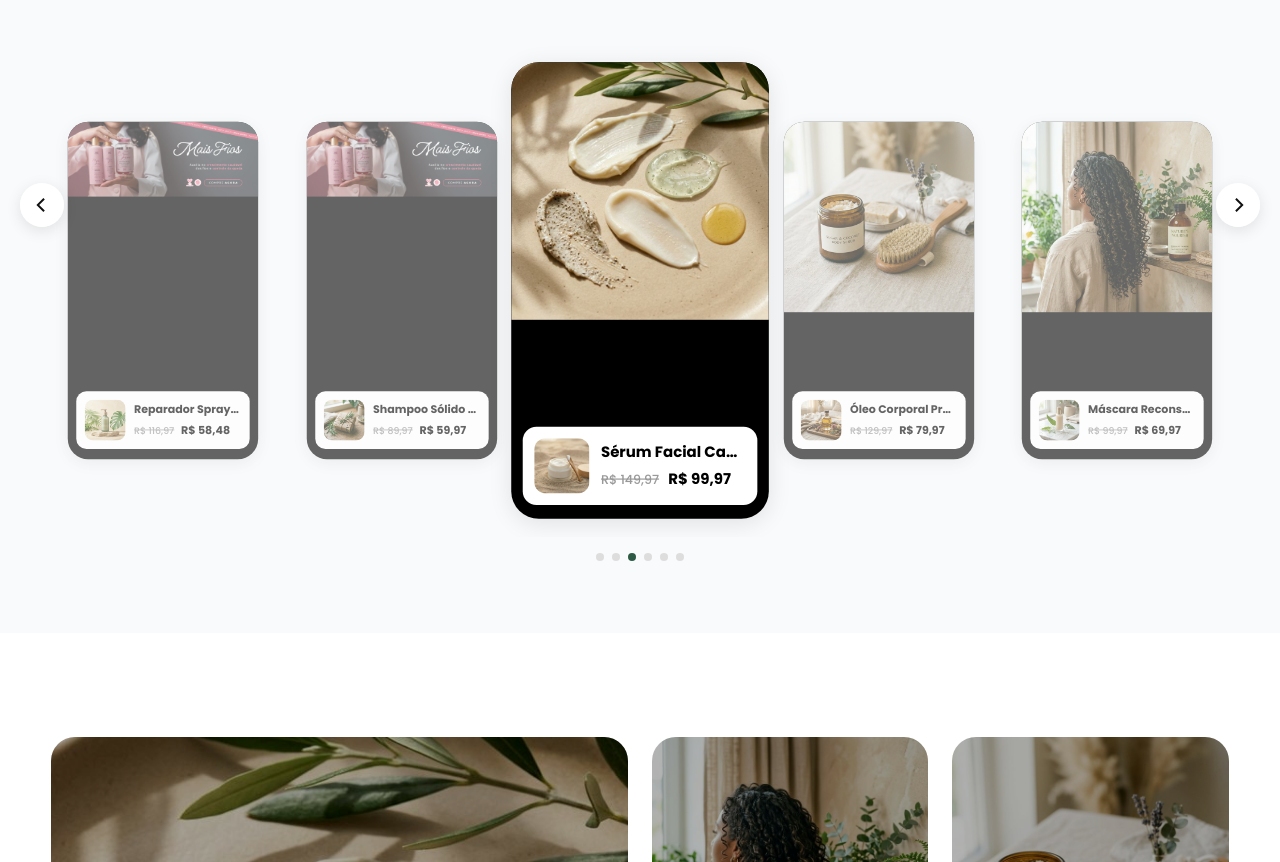
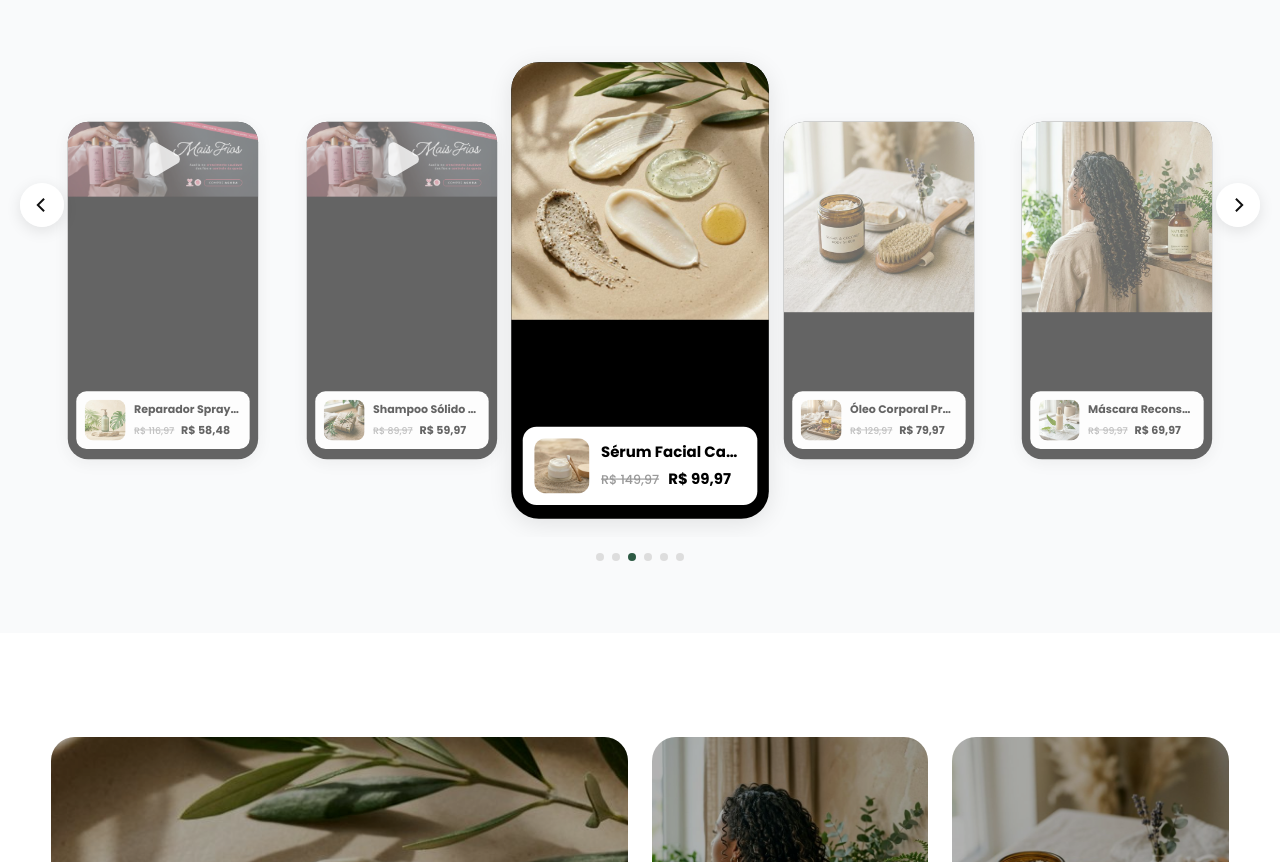
Before and after one commit to ElyssonSantos/matu, a React (Vite) app: page / in a window 1280 px wide. Shown: the part 1800-2662 px from the top of the page. Built offline with nearby package versions, Linux system fonts and the light colour scheme.

Commit message:
feat: add support for instagram reels and fix badge overlap

```diff
--- a/src/pages/Home.jsx
+++ b/src/pages/Home.jsx
@@ -1,6 +1,14 @@
 import React, { useState, useEffect, useRef } from 'react';
 import { Link } from 'react-router-dom';
-import { ArrowRight, Star, ChevronLeft, ChevronRight, Leaf, Rabbit, Recycle, Droplets } from 'lucide-react';
+import { ArrowRight, Star, ChevronLeft, ChevronRight, Leaf, Rabbit, Recycle, Droplets, Play } from 'lucide-react';
+
+/* ─── UTILS ─── */
+const getReelId = (url) => {
+  if (!url) return null;
+  // Patterns: instagram.com/reels/ID, instagram.com/reel/ID, instagram.com/p/ID
+  const match = url.match(/(?:reels?|p)\/([^/?#&]+)/);
+  return match ? match[1] : null;
+};
 
 /* ─── DATA ─── */
 const sliderContent = [
@@ -26,12 +34,12 @@ const bestSellers = [
 ];
 
 const instagramReels = [
-  { id: 1, poster: '/images/media__1775931116204.png', product: 'Reparador Spray 60ml', oldPrice: 'R$ 116,97', price: 'R$ 58,48', thumb: '/images/product_bottle.png' },
-  { id: 2, poster: '/images/media__1775931109284.png', product: 'Shampoo Sólido Matú', oldPrice: 'R$ 89,97', price: 'R$ 59,97', thumb: '/images/product_shampoo_solid.png' },
-  { id: 3, poster: '/images/category_skin.png', product: 'Sérum Facial Capitã', oldPrice: 'R$ 149,97', price: 'R$ 99,97', thumb: '/images/product_face_cream.png' },
-  { id: 4, poster: '/images/category_body.png', product: 'Óleo Corporal Premium', oldPrice: 'R$ 129,97', price: 'R$ 79,97', thumb: '/images/product_body_oil.png' },
-  { id: 5, poster: '/images/category_hair.png', product: 'Máscara Reconstrutora', oldPrice: 'R$ 99,97', price: 'R$ 69,97', thumb: '/images/product_face_wash.png' },
-  { id: 6, poster: '/images/category_oil.png', product: 'Tônico Equilibrante', oldPrice: 'R$ 79,97', price: 'R$ 49,97', thumb: '/images/product_face_wash.png' }
+  { id: 1, videoUrl: 'https://www.instagram.com/reels/C9kM9T8v0kX/', poster: '/images/media__1775931116204.png', product: 'Reparador Spray 60ml', oldPrice: 'R$ 116,97', price: 'R$ 58,48', thumb: '/images/product_bottle.png' },
+  { id: 2, videoUrl: 'https://www.instagram.com/reels/C-j8T8r0kX1/', poster: '/images/media__1775931109284.png', product: 'Shampoo Sólido Matú', oldPrice: 'R$ 89,97', price: 'R$ 59,97', thumb: '/images/product_shampoo_solid.png' },
+  { id: 3, videoUrl: '', poster: '/images/category_skin.png', product: 'Sérum Facial Capitã', oldPrice: 'R$ 149,97', price: 'R$ 99,97', thumb: '/images/product_face_cream.png' },
+  { id: 4, videoUrl: '', poster: '/images/category_body.png', product: 'Óleo Corporal Premium', oldPrice: 'R$ 129,97', price: 'R$ 79,97', thumb: '/images/product_body_oil.png' },
+  { id: 5, videoUrl: '', poster: '/images/category_hair.png', product: 'Máscara Reconstrutora', oldPrice: 'R$ 99,97', price: 'R$ 69,97', thumb: '/images/product_face_wash.png' },
+  { id: 6, videoUrl: '', poster: '/images/category_oil.png', product: 'Tônico Equilibrante', oldPrice: 'R$ 79,97', price: 'R$ 49,97', thumb: '/images/product_face_wash.png' }
 ];
 
 
@@ -98,6 +106,37 @@ function ProductCard({ product, addToCart }) {
           {product.type === 'social' ? 'Saiba Mais' : 'Comprar'}
         </button>
       </div>
+    </div>
+  );
+}
+
+/* ─── REEL PLAYER COMPONENT ─── */
+function ReelPlayer({ reel, isSelected }) {
+  const reelId = getReelId(reel.videoUrl);
+
+  if (isSelected && reelId) {
+    return (
+      <div className="reelfy-video-container">
+        <iframe
+          src={`https://www.instagram.com/reels/${reelId}/embed/`}
+          className="reelfy-iframe"
+          allow="autoplay"
+          frameBorder="0"
+          scrolling="no"
+          allowTransparency="true"
+        />
+      </div>
+    );
+  }
+
+  return (
+    <div className="reelfy-poster-container">
+      <img src={reel.poster} alt={reel.product} className="reelfy-poster-img" loading="lazy" />
+      {reelId && (
+        <div className="reelfy-play-overlay">
+          <Play size={48} fill="white" color="white" />
+        </div>
+      )}
     </div>
   );
 }
@@ -307,7 +346,7 @@ export default function Home({ addToCart }) {
                 <div className="reelfy_card card_type-overlay_product reelfy_card_autoplay">
                   <div className="reelfy_card_video_wrapper">
                     <div className="reelfy_card_video">
-                      <img src={r.poster} alt={r.product} className="reelfy-poster-img" loading="lazy" />
+                      <ReelPlayer reel={r} isSelected={centeredInsta % instagramReels.length === i % instagramReels.length} />
                       <div className="reelfy_card_product card_product_ajax active">
                         <div className="reelfy_card_product__image">
                           <img src={r.thumb} alt={r.product} loading="lazy" />
@@ -593,6 +632,13 @@ export default function Home({ addToCart }) {
   .faq-layout { grid-template-columns: 1fr; gap: 2.5rem; }
 }
 
+.reelfy-video-container { width: 100%; height: 100%; position: relative; background: #000; }
+.reelfy-iframe { width: 100%; height: 100%; border: none; }
+.reelfy-poster-container { width: 100%; height: 100%; position: relative; }
+.reelfy-play-overlay { position: absolute; inset: 0; display: flex; align-items: center; justify-content: center; background: rgba(0,0,0,0.2); opacity: 0.8; transition: opacity 0.3s; }
+.rf-video-item.is-selected .reelfy-play-overlay { opacity: 0; pointer-events: none; }
+.reelfy-poster-img { width: 100%; height: 100%; object-fit: cover; }
+
 .parallax-banner-section { position: relative; width: 100%; height: 400px; overflow: hidden; }
 .par-img-desktop { display: block; width: 100%; height: 100%; object-fit: cover; }
 .par-img-mobile { display: none; width: 100%; height: 100%; object-fit: cover; }
```
